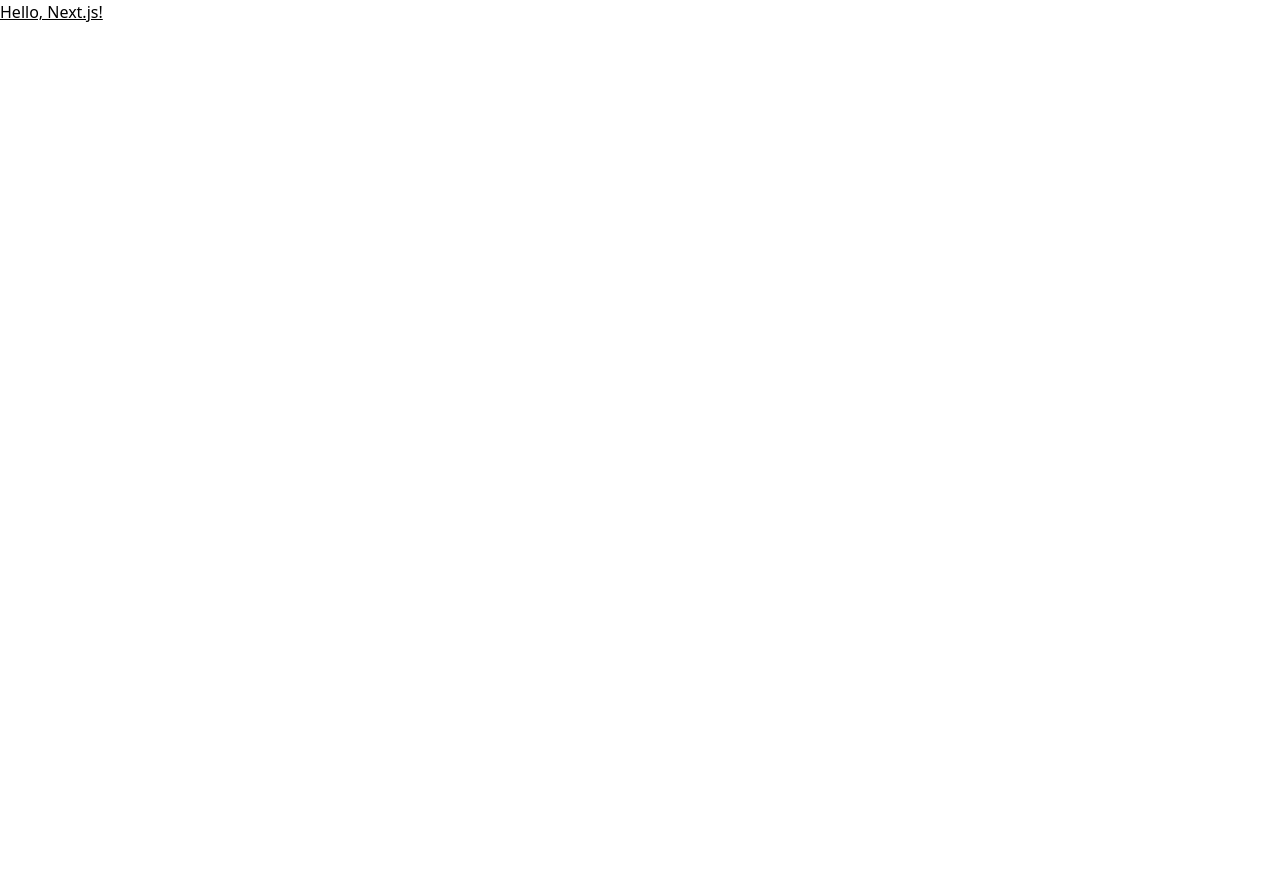
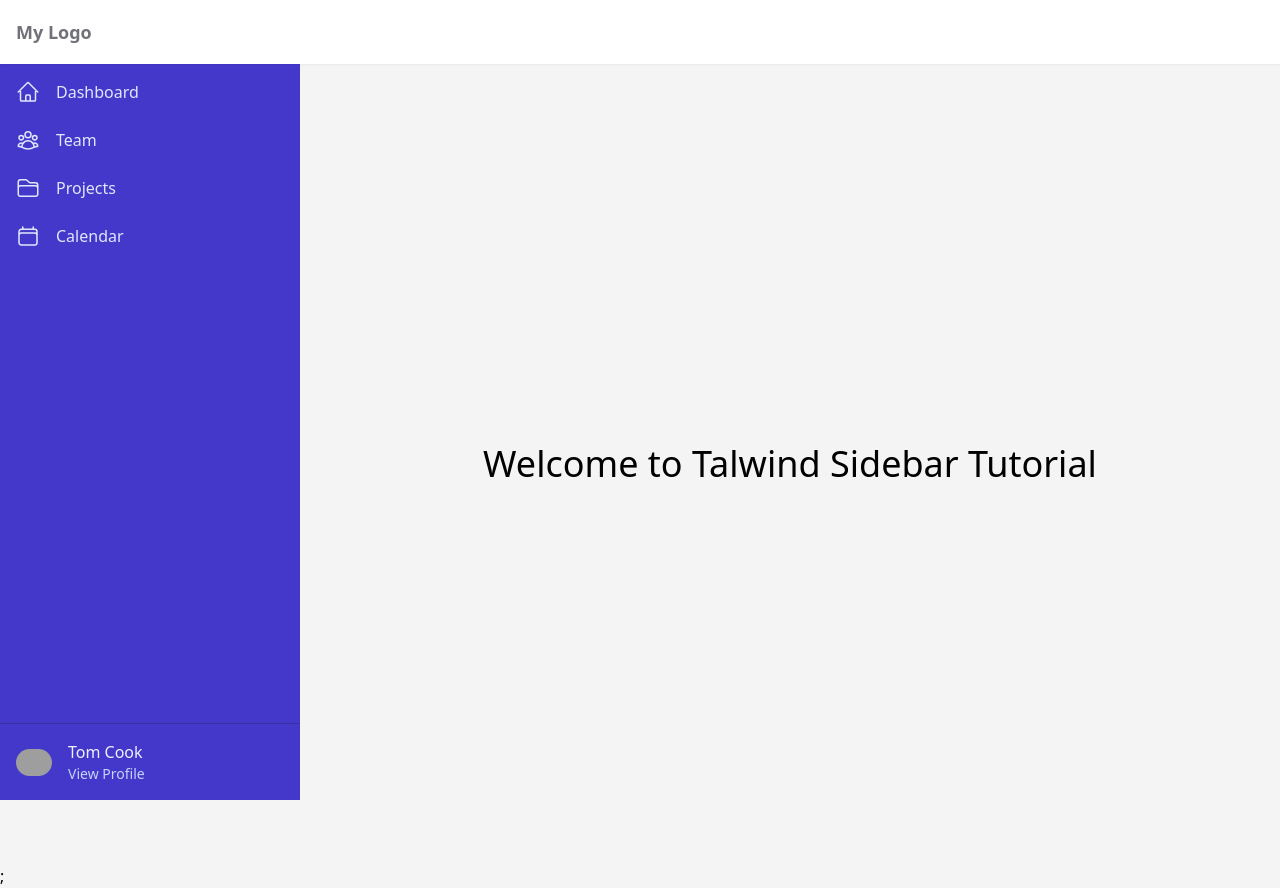
Before and after one commit to castro545/projectFlow, a Next.js app: page / in a window 1280 px wide. Before the commit the page ends 800 px from the top, so only its background shows below. Built offline with nearby package versions, Linux system fonts and the light colour scheme; grey boxes are pictures that could not be loaded.

Commit message:
maquetado inicial de layout - navItems

```diff
--- a/next.config.js
+++ b/next.config.js
@@ -1,6 +1,9 @@
 /** @type {import('next').NextConfig} */
 const nextConfig = {
     reactStrictMode: true,
+    images: {
+        domains: ['images.unsplash.com'],
+    },
 }
 
 module.exports = nextConfig
--- a/src/components/Layout.tsx
+++ /dev/null
@@ -1,28 +0,0 @@
-import { Container } from "semantic-ui-react";
-import { Navbar } from "./Navbar";
-
-export const Layout = ({
-  children,
-}: {
-  children: JSX.Element | JSX.Element[];
-}) => {
-  return (
-    <div>
-      <Navbar />
-      <main
-        style={{
-          backgroundColor: "#212121",
-        }}
-      >
-        <Container
-          style={{
-            paddingTop: "2rem",
-            height: "90vh",
-          }}
-        >
-          {children}
-        </Container>
-      </main>
-    </div>
-  );
-};
--- /dev/null
+++ b/src/components/layout/Layout.tsx
@@ -0,0 +1,23 @@
+import React, { PropsWithChildren, useState } from "react";
+import Navbar from "./Navbar";
+import Sidebar from "./Sidebar";
+
+
+
+const Layout = (props: PropsWithChildren) => {
+  const [sidebarOpen, setSidebarOpen] = useState(false);
+  return (
+    <div className="grid min-h-screen grid-rows-header bg-zinc-100 w-full">
+      <div>
+        <Navbar onMenuButtonClick={() => setSidebarOpen((prev) => !prev)} />
+      </div>
+
+      <div className="grid md:grid-cols-sidebar w-full">
+        <Sidebar open={sidebarOpen} setOpen={setSidebarOpen} />
+        {props.children}
+      </div>
+    </div>
+  );
+};
+
+export default Layout;
--- /dev/null
+++ b/src/components/layout/Navbar.tsx
@@ -0,0 +1,25 @@
+import React from "react";
+import { Bars3Icon } from "@heroicons/react/24/outline";
+import classNames from "classnames";
+type Props = {
+  onMenuButtonClick(): void;
+};
+const Navbar = (props: Props) => {
+  return (
+    <nav
+      className={classNames({
+        "bg-white text-zinc-500": true, // colors
+        "flex items-center": true, // layout
+        "w-full fixed z-10 px-4 shadow-sm h-16": true, //positioning & styling
+      })}
+    >
+      <div className="font-bold text-lg">My Logo</div>
+      <div className="flex-grow"></div>
+      <button className="md:hidden" onClick={props.onMenuButtonClick}>
+        <Bars3Icon className="h-6 w-6" />
+      </button>
+    </nav>
+  );
+};
+
+export default Navbar;
--- /dev/null
+++ b/src/components/layout/Sidebar.tsx
@@ -0,0 +1,80 @@
+import React, { useRef } from "react";
+import classNames from "classnames";
+import Link from "next/link";
+import Image from "next/image";
+import { defaultNavItems } from "./defaultNavItems";
+import { useOnClickOutside } from "usehooks-ts";
+// define a NavItem prop
+export type NavItem = {
+  label: string;
+  href: string;
+  icon: React.ReactNode;
+};
+// add NavItem prop to component prop
+type Props = {
+  open: boolean;
+  navItems?: NavItem[];
+  setOpen(open: boolean): void;
+};
+const Sidebar = ({ open, navItems = defaultNavItems, setOpen }: Props) => {
+  const ref = useRef<HTMLDivElement>(null);
+  useOnClickOutside(ref, (e) => {
+    setOpen(false);
+  });
+  return (
+    <div
+      className={classNames({
+        "flex flex-col justify-between": true, // layout
+        "bg-indigo-700 text-zinc-50": true, // colors
+        "md:w-full md:sticky md:top-16 md:z-0 top-0 z-20 fixed": true, // positioning
+        "md:h-[calc(100vh_-_64px)] h-full w-[300px]": true, // for height and width
+        "transition-transform .3s ease-in-out md:-translate-x-0": true, //animations
+        "-translate-x-full ": !open, //hide sidebar to the left when closed
+      })}
+      ref={ref}
+    >
+      <nav className="md:sticky top-0 md:top-16">
+        {/* nav items */}
+        <ul className="py-2 flex flex-col gap-2">
+          {navItems.map((item, index) => {
+            return (
+              <Link key={index} href={item.href}>
+                <li
+                  className={classNames({
+                    "text-indigo-100 hover:bg-indigo-900": true, //colors
+                    "flex gap-4 items-center ": true, //layout
+                    "transition-colors duration-300": true, //animation
+                    "rounded-md p-2 mx-2": true, //self style
+                  })}
+                >
+                  {item.icon} {item.label}
+                </li>
+              </Link>
+            );
+          })}
+        </ul>
+      </nav>
+      {/* account  */}
+      <div className="border-t border-t-indigo-800 p-4">
+        <div className="flex gap-4 items-center">
+          <Image
+            src={
+              "https://images.unsplash.com/photo-1472099645785-5658abf4ff4e?ixlib=rb-1.2.1&ixid=eyJhcHBfaWQiOjEyMDd9&auto=format&fit=facearea&facepad=2&w=256&h=256&q=80"
+            }
+            height={36}
+            width={36}
+            alt="profile image"
+            className="rounded-full"
+          />
+          <div className="flex flex-col ">
+            <span className="text-indigo-50 my-0">Tom Cook</span>
+            <Link href="/" className="text-indigo-200 text-sm">
+              View Profile
+            </Link>
+          </div>
+        </div>
+      </div>
+    </div>
+  );
+};
+export default Sidebar;
--- /dev/null
+++ b/src/components/layout/defaultNavItems.tsx
@@ -0,0 +1,32 @@
+import React from "react";
+import {
+  CalendarIcon,
+  FolderIcon,
+  HomeIcon,
+  UserGroupIcon,
+} from "@heroicons/react/24/outline";
+import { NavItem } from "./Sidebar";
+
+
+export const defaultNavItems: NavItem[] = [
+  {
+    label: "Dashboard",
+    href: "/",
+    icon: <HomeIcon className="w-6 h-6" />,
+  },
+  {
+    label: "Team",
+    href: "/team",
+    icon: <UserGroupIcon className="w-6 h-6" />,
+  },
+  {
+    label: "Projects",
+    href: "/projects",
+    icon: <FolderIcon className="w-6 h-6" />,
+  },
+  {
+    label: "Calendar",
+    href: "/calendar",
+    icon: <CalendarIcon className="w-6 h-6" />,
+  },
+];
--- a/src/pages/_app.tsx
+++ b/src/pages/_app.tsx
@@ -1,6 +1,11 @@
 import type { AppProps } from 'next/app'
 import '../styles/globals.css';
+import Layout from '../components/layout/Layout';
 
 export default function App({ Component, pageProps }: AppProps) {
-  return <Component {...pageProps} />
-}
+  return (
+    <Layout>
+      <Component {...pageProps} />;
+    </Layout>
+  );
+};
--- a/src/pages/index.tsx
+++ b/src/pages/index.tsx
@@ -1,9 +1,22 @@
-import Head from 'next/head';
-export default function Page() {
-  return <>
-    <Head>
-      <title>Index xD</title>
-    </Head>
-    <h1 className="underline">Hello, Next.js!</h1>
-  </>
-}
+import { NextPage } from "next";
+import Head from "next/head";
+import React from "react";
+
+const HomePage: NextPage = () => {
+  return (
+    <>
+      <Head>
+        <title>Home</title>
+      </Head>
+      <div className="w-full">
+        <div className="grid place-content-center min-h-screen">
+          <div className="flex flex-col items-center gap-4">
+            <h1 className="text-4xl my-8">Welcome to Talwind Sidebar Tutorial</h1>
+          </div>
+        </div>
+      </div>
+    </>
+  );
+};
+
+export default HomePage;
--- a/src/styles/globals.css
+++ b/src/styles/globals.css
@@ -4,7 +4,6 @@
 @tailwind utilities;
 
 :root {
-  --max-width: 1100px;
   --border-radius: 12px;
   --font-mono: ui-monospace, Menlo, Monaco, 'Cascadia Mono', 'Segoe UI Mono',
     'Roboto Mono', 'Oxygen Mono', 'Ubuntu Monospace', 'Source Code Pro',
--- a/tailwind.config.js
+++ b/tailwind.config.js
@@ -16,6 +16,12 @@
     extend: {
       colors: {
       },
+      gridTemplateColumns: {
+        sidebar: "300px auto",
+      },
+      gridTemplateRows: {
+        header: "64px auto",
+      },
       fontSize: {
         'hero': '2.5rem',       // 40px
         'promo': '1.875rem',    // 30px
```
Also changed, not shown: package.json (+7 -2 lines), tsconfig.json (+17 -4 lines), 2 other files (tests, documents, lock files or other folders).
